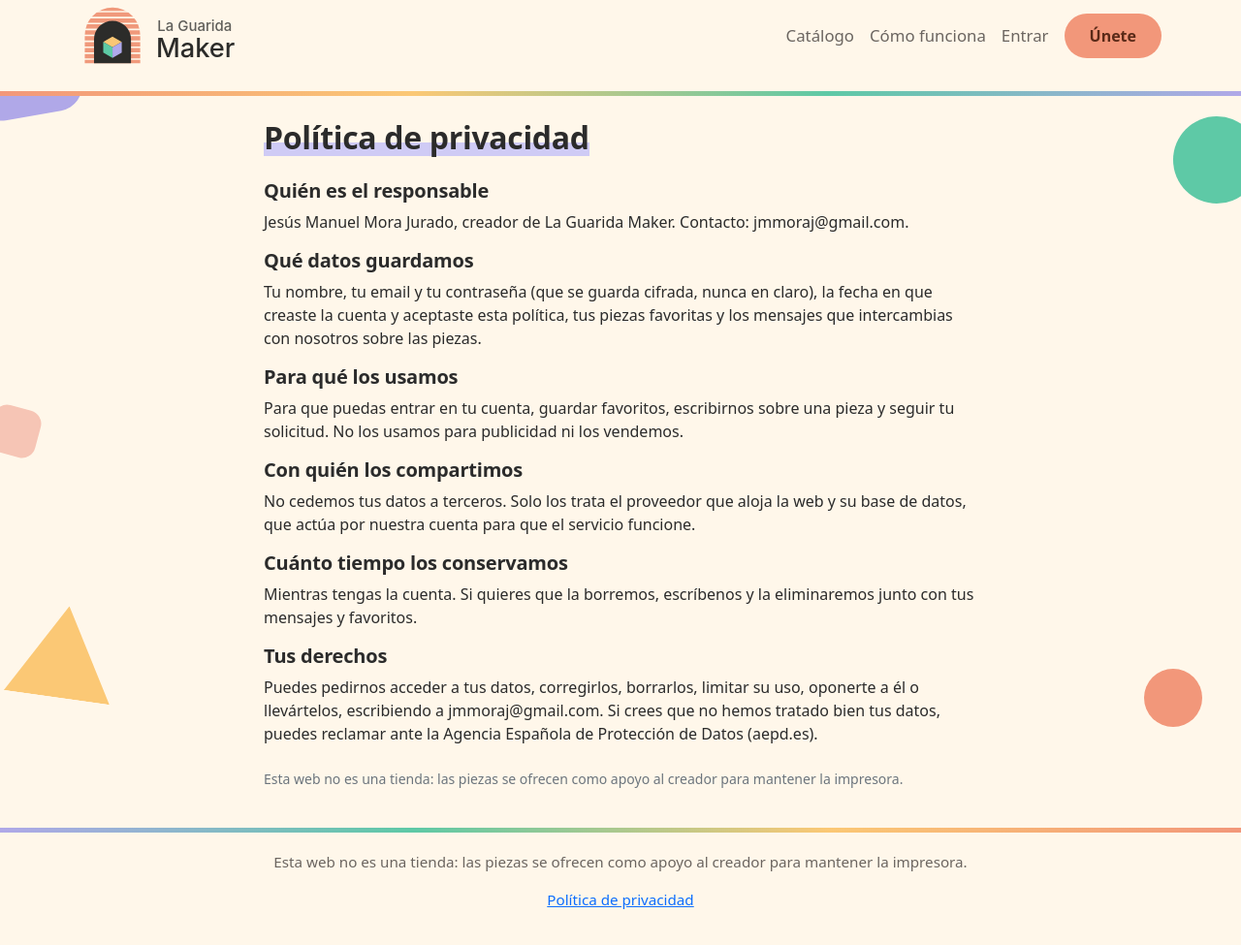
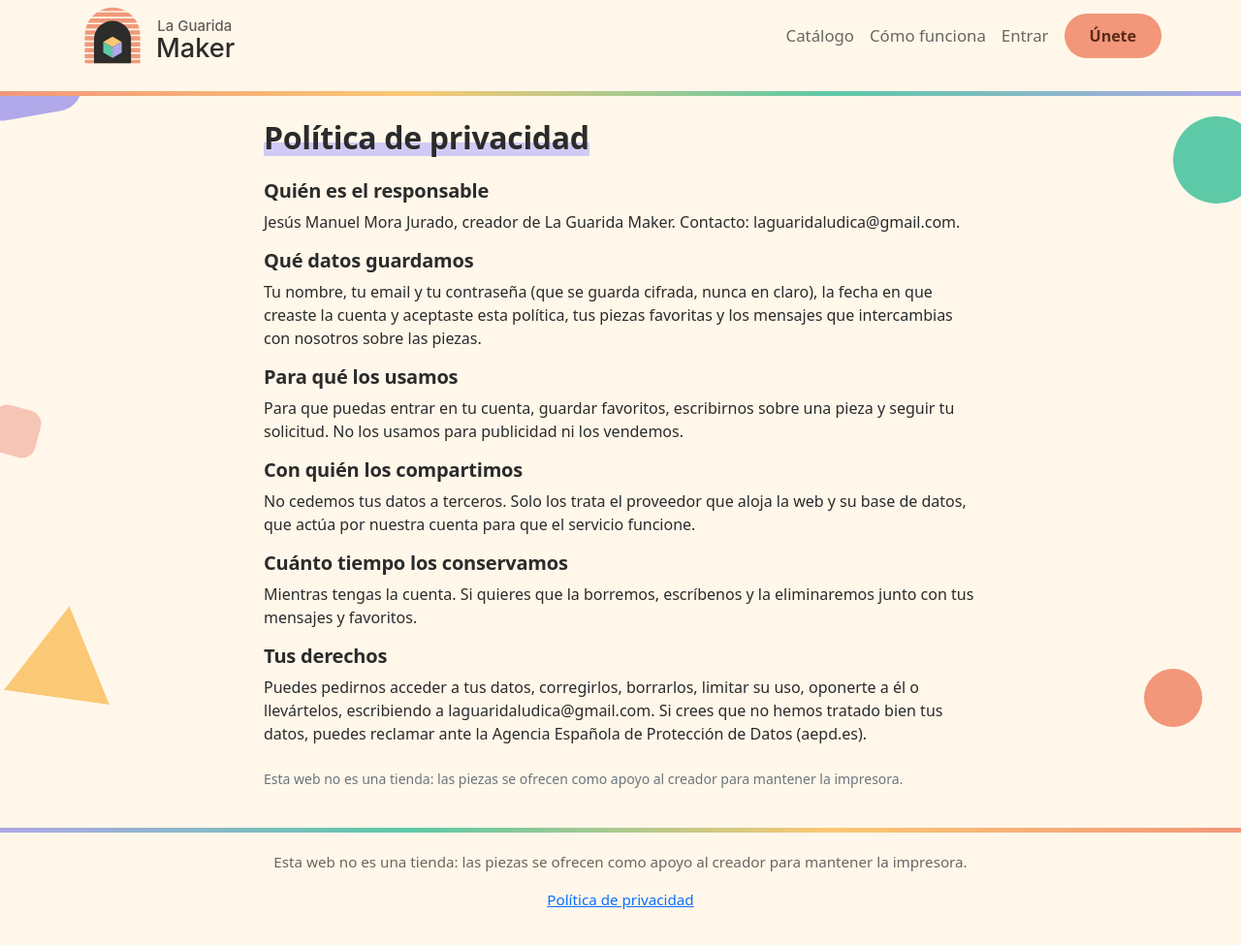
Before and after one commit to jmmoraj-jpg/guaridaludica-impresionante, a Spring Boot app: page /privacidad in a window 1280 px wide. Shown: the part 20-995 px from the top of the page at 97% size. Run offline with Spring Boot 4, Linux system fonts and the light colour scheme; some of the project's set-up classes (security, data sources, template engines, error pages and the like) are left out, and stand-ins take their place; some libraries are stand-ins or nearby versions.

Commit message:
Actualizar contacto en la política de privacidad

```diff
--- a/src/main/resources/templates/privacidad.html
+++ b/src/main/resources/templates/privacidad.html
@@ -17,7 +17,7 @@
             <h2 class="mb-4 titulo-marcador marcador-lila">Política de privacidad</h2>
 
             <h5>Quién es el responsable</h5>
-            <p>Jesús Manuel Mora Jurado, creador de La Guarida Maker. Contacto: jmmoraj@gmail.com.</p>
+            <p>Jesús Manuel Mora Jurado, creador de La Guarida Maker. Contacto: laguaridaludica@gmail.com.</p>
 
             <h5>Qué datos guardamos</h5>
             <p>Tu nombre, tu email y tu contraseña (que se guarda cifrada, nunca en claro), la fecha en que
@@ -38,7 +38,7 @@
 
             <h5>Tus derechos</h5>
             <p>Puedes pedirnos acceder a tus datos, corregirlos, borrarlos, limitar su uso, oponerte a él o
-                llevártelos, escribiendo a jmmoraj@gmail.com. Si crees que no hemos tratado bien tus datos, puedes
+                llevártelos, escribiendo a laguaridaludica@gmail.com. Si crees que no hemos tratado bien tus datos, puedes
                 reclamar ante la Agencia Española de Protección de Datos (aepd.es).</p>
 
             <p class="text-secondary small mt-4">Esta web no es una tienda: las piezas se ofrecen como apoyo
```
